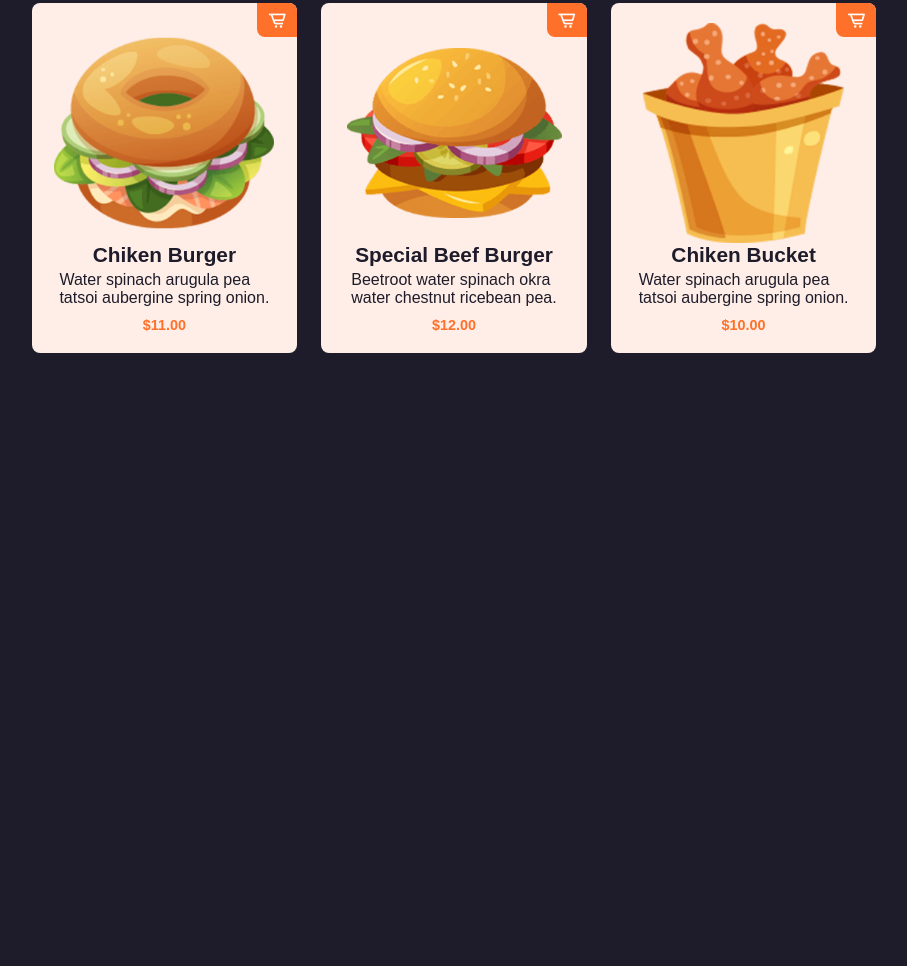
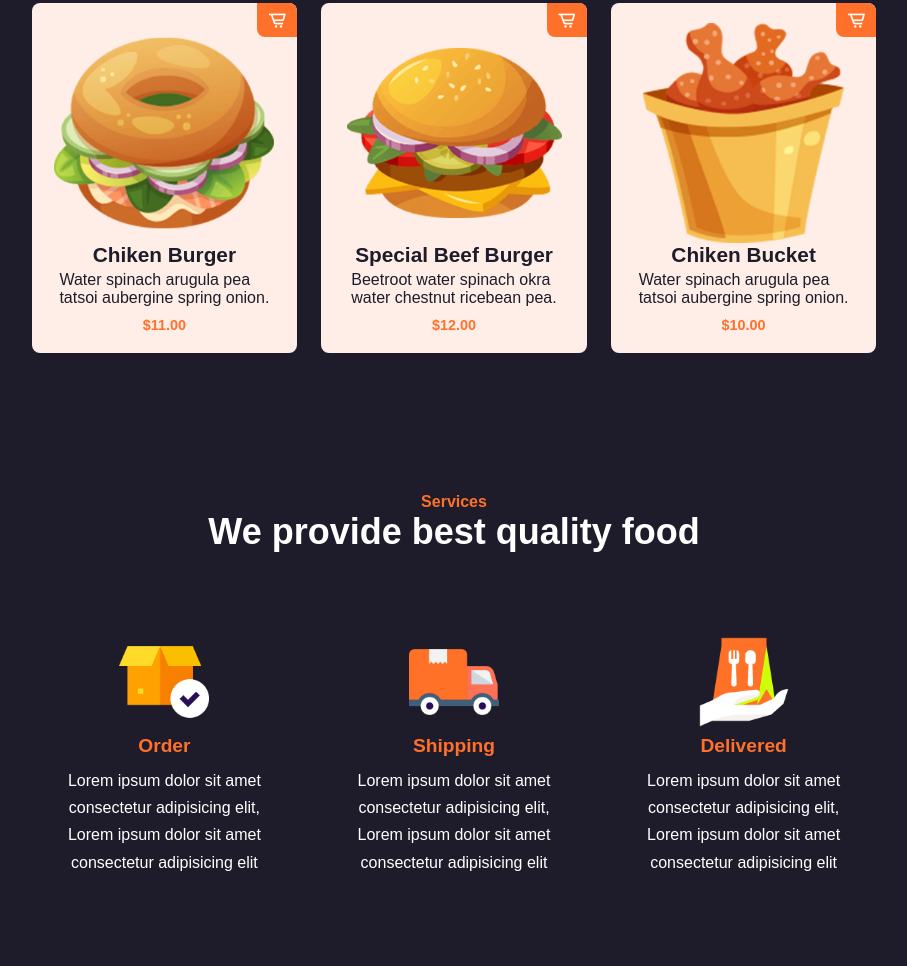
Before and after one commit to danieljgr147/FastFoodWeb, a plain HTML site: page FastFoodWeb/index.html in a window 1280 px wide. Shown: the part 1508-2474 px from the top of the page, without its empty margins (186-1093 px from the left). Before the commit the page ends 1931 px from the top, so only its background shows below. Drawn offline with nearby package versions, Linux system fonts and the light colour scheme.

Commit message:
add Service section

```diff
--- a/FastFoodWeb/index.html
+++ b/FastFoodWeb/index.html
@@ -93,7 +93,34 @@
     </section>
 
     <!----------service start--------->
+    <section class="services" id="services">
+        <div class="heading">
+            <span>Services</span>
+            <h2>We provide best quality food</h2>
+        </div>
 
+        <div class="service-container">
+            <div class="s-box">
+                <img src="images/s1.png" alt="">
+                <h3>Order</h3>
+                <p>Lorem ipsum dolor sit amet consectetur adipisicing elit, Lorem ipsum dolor sit amet consectetur adipisicing elit</p>
+            </div>
+
+            <div class="s-box">
+                <img src="images/s2.png" alt="">
+                <h3>Shipping</h3>
+                <p>Lorem ipsum dolor sit amet consectetur adipisicing elit, Lorem ipsum dolor sit amet consectetur adipisicing elit</p>
+            </div>
+
+            <div class="s-box">
+                <img src="images/s3.png" alt="">
+                <h3>Delivered</h3>
+                <p>Lorem ipsum dolor sit amet consectetur adipisicing elit, Lorem ipsum dolor sit amet consectetur adipisicing elit</p>
+            </div>
+        </div>
+
+
+    </SECtion>
 
 </body>
 </html>
--- a/FastFoodWeb/styles.css
+++ b/FastFoodWeb/styles.css
@@ -216,3 +216,30 @@ align-items: center;
     padding: 7px 10px;
     border-radius: 0 0.5rem 0 0.5rem;
  }
+
+ .service-container{
+   display: grid;
+   grid-template-columns: repeat(auto-fit,minmax(240px, auto));
+   grid-gap: 1.5rem;
+   margin-top: 4rem;
+ }
+
+ .s-box{
+   text-align: center;
+   padding: 20px 30px;
+ }
+
+ .s-box img{
+   width: 90px;
+ }
+
+ .s-box h3{
+   margin: 4px 0 10px;
+   color: var(--main-color);
+   font-size: 1.2rem;
+ }
+
+ .s-box p{
+   line-height: 1.7;
+
+ }
```
